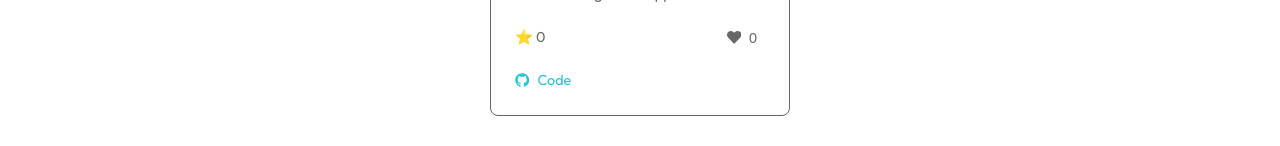
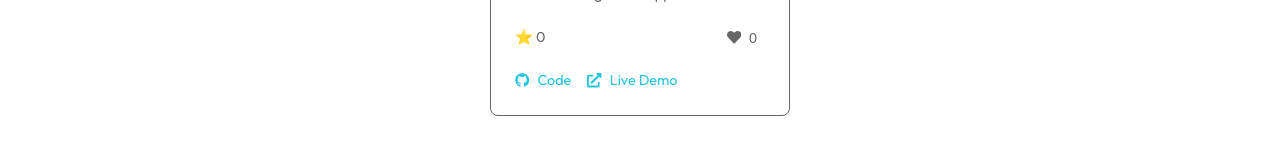
Before and after one commit to mominjemal/my-portfolio, a React (Vite) app: page /projects in a window 1280 px wide. Shown: the part 251-397 px from the top of the page. Built offline with nearby package versions, Linux system fonts and the light colour scheme.

Commit message:
Add homepage URL for Task Manager project

```diff
--- a/src/data/projects.js
+++ b/src/data/projects.js
@@ -6,7 +6,7 @@ const projects = [
     description: "A task management application.",
     stargazers_count: 0,
     html_url: "https://github.com/mominjemal",
-    homepage: "",
+    homepage: "https://task-manager-amber-nu.vercel.app",
   },
   {
     id: 2,
```
